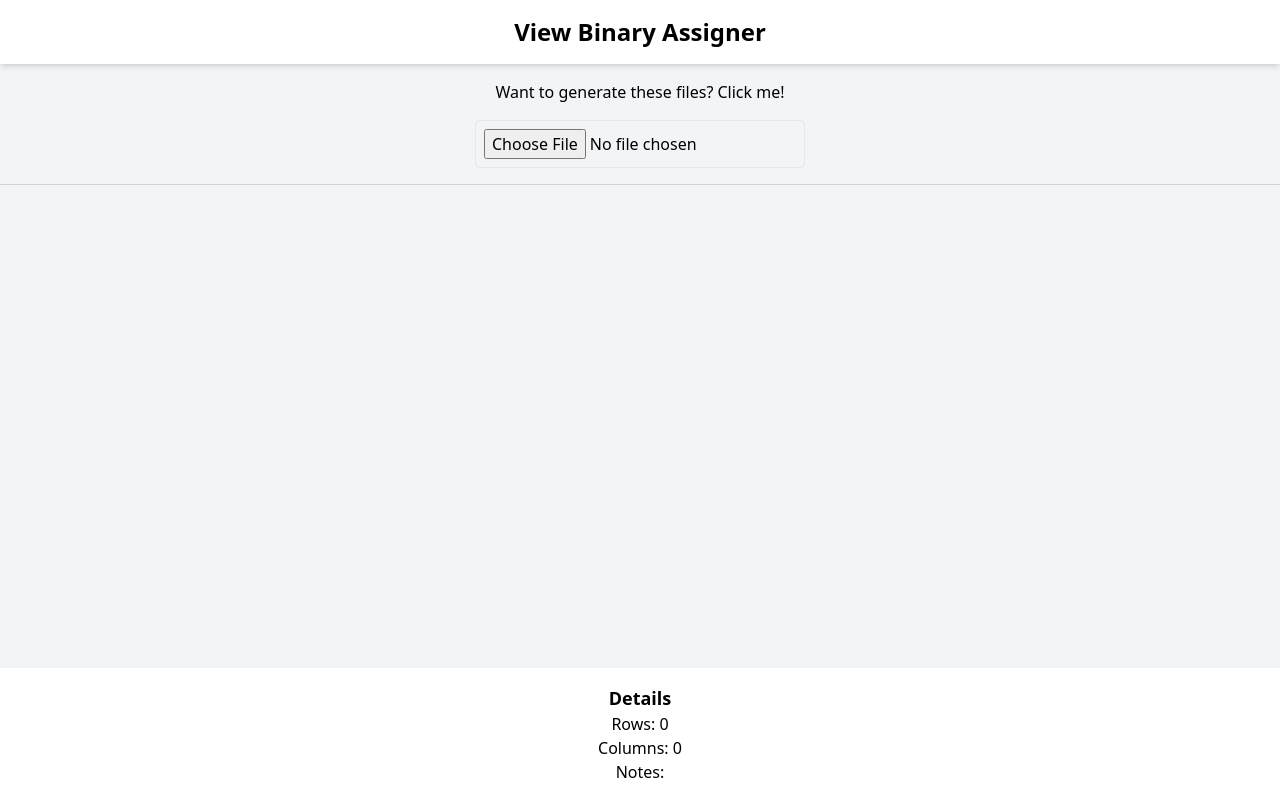
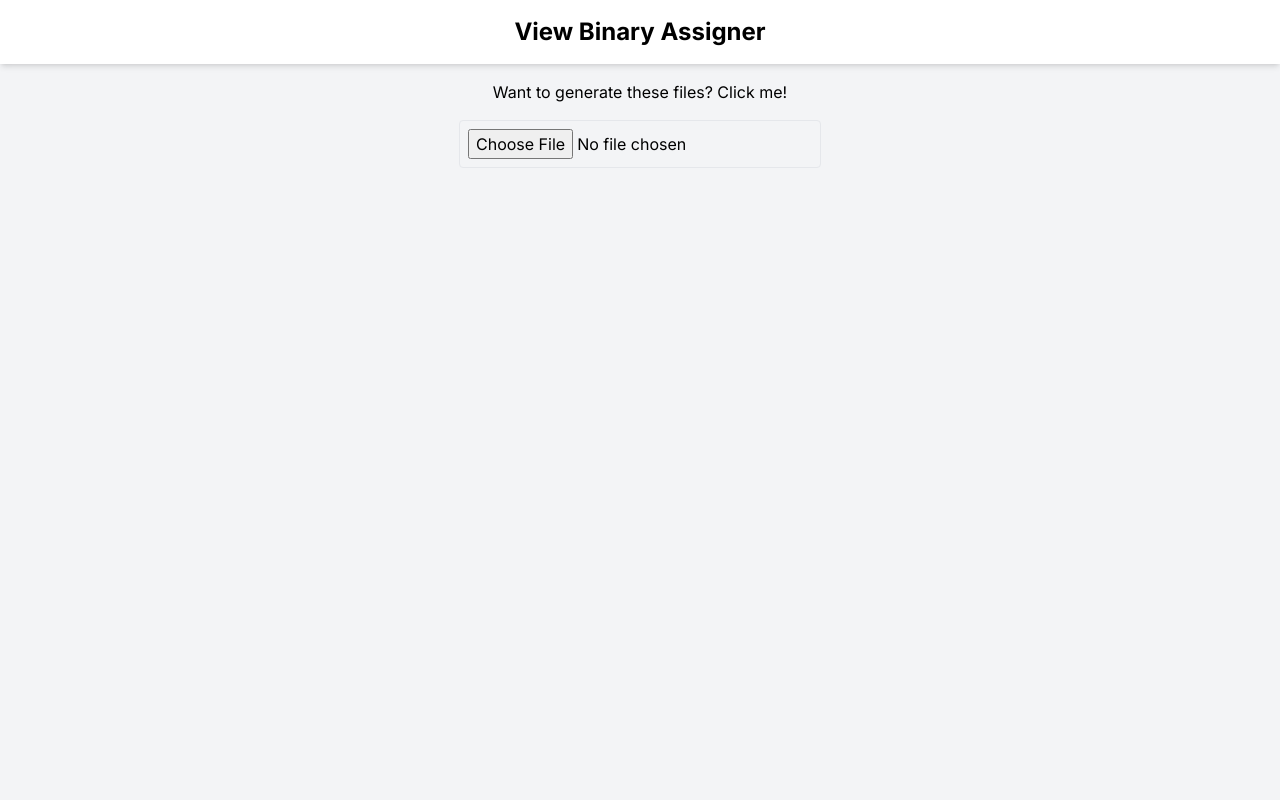
Before and after one commit to dannynotsmart/Binary-Assigner, a Next.js app: page /view in a window 1280 px wide. Built offline with nearby package versions, Linux system fonts and the light colour scheme.

Commit message:
fixed visual bug in /view

```diff
--- a/src/pages/view.tsx
+++ b/src/pages/view.tsx
@@ -1,12 +1,17 @@
 import { useState } from "react";
+import { Inter } from "next/font/google";
 import Head from "next/head";
 import Link from "next/link";
 
+const inter = Inter({ subsets: ["latin"] });
+
 export default function View() {
-  const [circleStates, setCircleStates] = useState<boolean[]>([]);
-  const [rows, setRows] = useState<number>(0);
-  const [cols, setCols] = useState<number>(0);
-  const [notes, setNotes] = useState<string>("");
+  const [data, setData] = useState<{
+    rows: number;
+    cols: number;
+    notes: string;
+    values: number[];
+  } | null>(null);
 
   const handleImport = async (event: React.ChangeEvent<HTMLInputElement>) => {
     const file = event.target.files?.[0];
@@ -16,13 +21,8 @@ export default function View() {
     reader.onload = (e) => {
       if (!e.target?.result) return;
       try {
-        const data = JSON.parse(e.target.result as string);
-        if (data.values && Array.isArray(data.values)) {
-          setRows(data.rows);
-          setCols(data.cols);
-          setNotes(data.notes || "");
-          setCircleStates(data.values.map((v: number) => v === 1));
-        }
+        const jsonData = JSON.parse(e.target.result as string);
+        setData(jsonData);
       } catch (err) {
         alert("Failed to parse JSON file.");
       }
@@ -35,7 +35,7 @@ export default function View() {
       <Head>
         <title>View Binary Assigner</title>
       </Head>
-      <main className="flex flex-col min-h-screen bg-gray-100">
+      <main className={`${inter.className} flex flex-col min-h-screen bg-gray-100`}>
         <header className="bg-white shadow-md py-4 px-8 text-center">
           <Link href="https://github.com/dannynotsmart/Binary-Assigner"><h1 className="text-2xl font-bold">View Binary Assigner</h1></Link>
         </header>
@@ -47,16 +47,21 @@ export default function View() {
             onChange={handleImport}
             className="border p-2 rounded"
           />
-        </div>
-        <hr className="border-t border-gray-300" />
+          {data && (
+            <>
               <div className="flex-grow flex justify-center items-center py-4">
-          <div className={`grid grid-cols-${cols} gap-2 sm:gap-3 md:gap-4 lg:gap-5`}>
-            {Array.from({ length: rows * cols }).map((_, index) => (
+                <div
+                  style={{
+                    display: "grid",
+                    gridTemplateColumns: `repeat(${data.cols}, minmax(0, 1fr))`,
+                    gap: "0.5rem",
+                  }}
+                >
+                  {data.values.map((value, index) => (
                     <div
                       key={index}
                       className={`w-8 h-8 sm:w-10 sm:h-10 md:w-12 md:h-12 lg:w-10 lg:h-10 xl:w-12 xl:h-12 rounded-full flex justify-center items-center
-                  ${circleStates[index] ? "bg-green-500" : "bg-red-500"}
-                `}
+                        ${value ? "bg-green-500" : "bg-red-500"}`}
                     >
                       <span className="text-white text-xs sm:text-sm md:text-base lg:text-sm xl:text-base">
                         {index + 1}
@@ -65,11 +70,13 @@ export default function View() {
                   ))}
                 </div>
               </div>
-        <div className="bg-white shadow-md py-4 px-8 text-center">
-          <p className="text-lg font-semibold">Details</p>
-          <p className="text-md">Rows: {rows}</p>
-          <p className="text-md">Columns: {cols}</p>
-          <p className="text-md">Notes: {notes}</p>
+              <div className="text-center mt-4">
+                <p><strong>Rows:</strong> {data.rows}</p>
+                <p><strong>Columns:</strong> {data.cols}</p>
+                <p><strong>Notes:</strong> {data.notes}</p>
+              </div>
+            </>
+          )}
         </div>
       </main>
     </>
```
Lines whose indentation alone changed are shown as unchanged.
